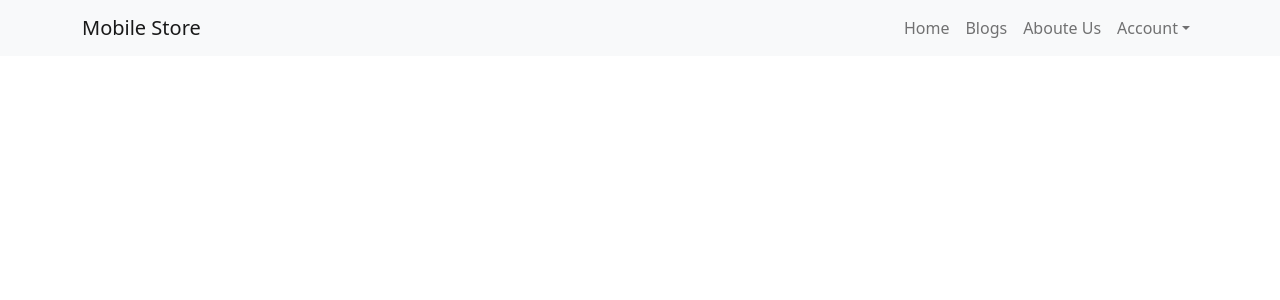
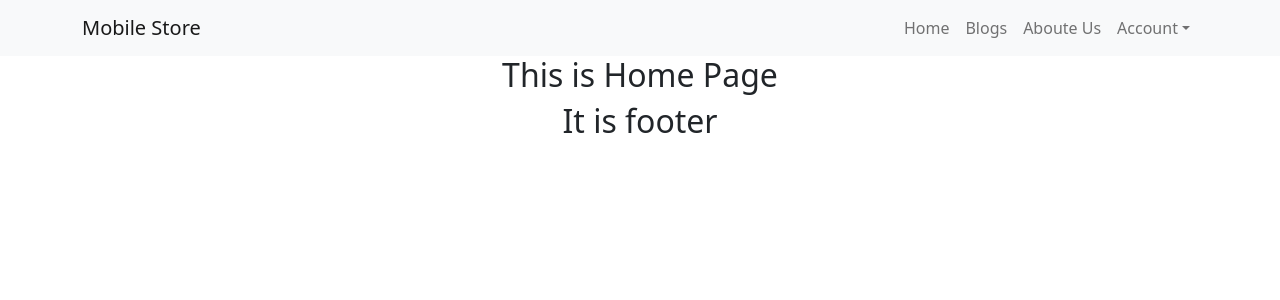
Before and after one commit to wdtahmid/warehouse-client, a React (Create React App) app: page / in a window 1280 px wide. Shown: the top 300 px of the page. Built offline with nearby package versions, Linux system fonts and the light colour scheme.

Commit message:
Configuer routes

```diff
--- a/src/App.js
+++ b/src/App.js
@@ -1,11 +1,26 @@
-import logo from './logo.svg';
+//import logo from './logo.svg';
+import { Route, Routes } from 'react-router-dom';
 import './App.css';
+import AboutUs from './components/AboutUs/AboutUs';
+import Blogs from './components/Blogs/Blogs';
+import Home from './components/Home/Home';
+import Login from './components/Login/Login';
+import Register from './components/Register/Register';
+import Footer from './components/Shared/Footer/Footer';
 import Header from './components/Shared/Header/Header';
 
 function App() {
   return (
     <div className="App">
       <Header></Header>
+      <Routes>
+        <Route path='/' element={<Home></Home>}></Route>
+        <Route path='aboutus' element={<AboutUs></AboutUs>}></Route>
+        <Route path='/blogs' element={<Blogs></Blogs>}></Route>
+        <Route path='/login' element={<Login></Login>}></Route>
+        <Route path='/register' element={<Register></Register>}></Route>
+      </Routes>
+      <Footer></Footer>
     </div>
   );
 }
```
